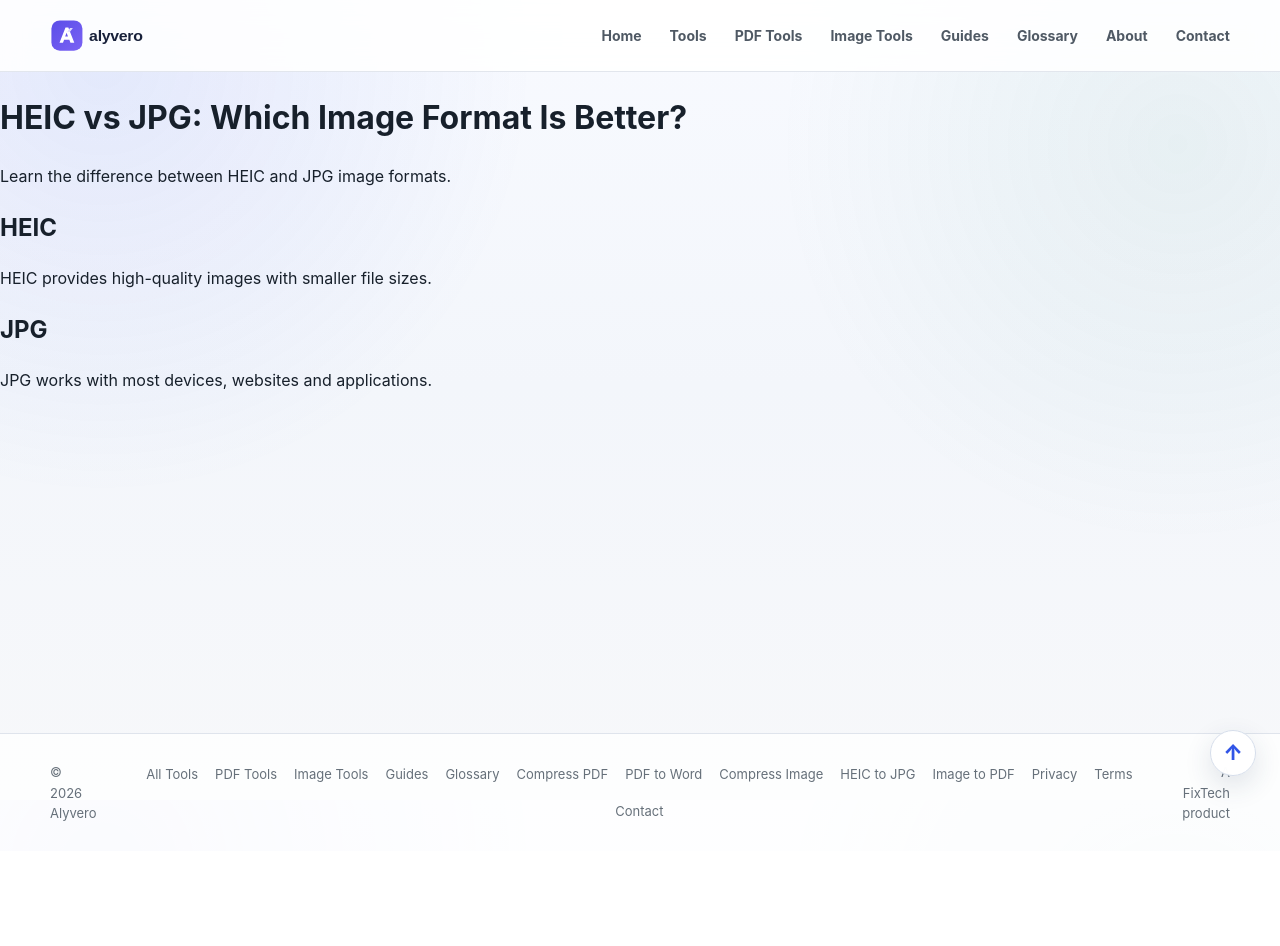
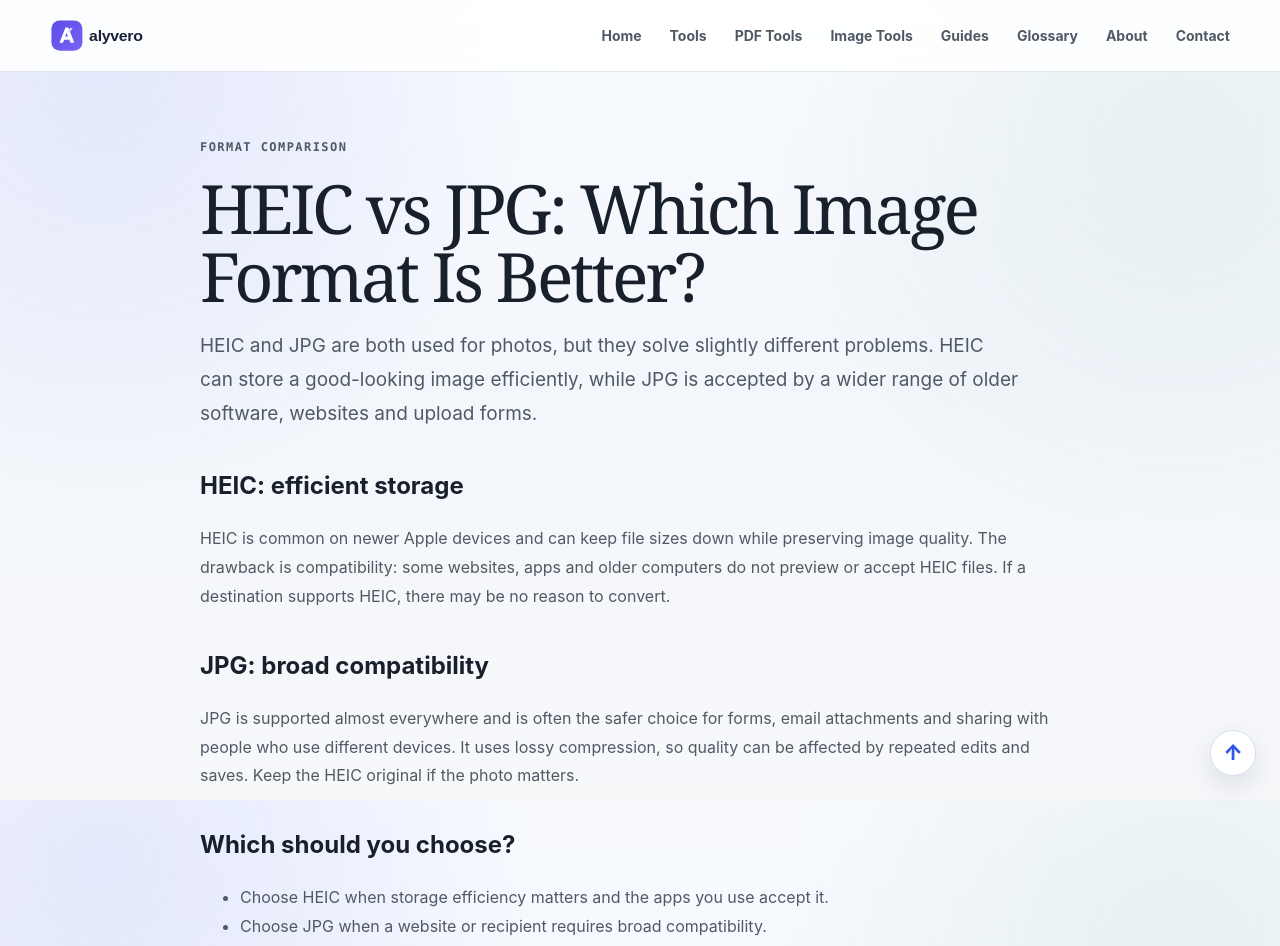
Before and after one commit to rindodi/alyvero, a Next.js app: page /heic-vs-jpg in a window 1280 px wide. Shown: the top 946 px of the page. Before the commit the page ends 851 px from the top, so only its background shows below. Built offline with nearby package versions, Linux system fonts and the light colour scheme.

Commit message:
Add canonical and useful HEIC versus JPG comparison

```diff
--- a/app/heic-vs-jpg/page.tsx
+++ b/app/heic-vs-jpg/page.tsx
@@ -1,29 +1,53 @@
 import type { Metadata } from "next";
+import Link from "next/link";
 
 export const metadata: Metadata = {
-  title: "HEIC vs JPG: Which Image Format Is Better?",
-  description: "Compare HEIC and JPG image formats.",
+  title: "HEIC vs JPG: Differences, File Size and Compatibility | Alyvero",
+  description:
+    "Compare HEIC and JPG for photo quality, storage and compatibility, and learn when converting an iPhone photo to JPG makes sense.",
+  alternates: { canonical: "/heic-vs-jpg" },
 };
 
 export default function Page() {
   return (
-    <main>
+    <main className="container content-page">
+      <p className="eyebrow">Format comparison</p>
       <h1>HEIC vs JPG: Which Image Format Is Better?</h1>
-
-      <p>
-        Learn the difference between HEIC and JPG image formats.
+      <p className="lead">
+        HEIC and JPG are both used for photos, but they solve slightly different
+        problems. HEIC can store a good-looking image efficiently, while JPG is
+        accepted by a wider range of older software, websites and upload forms.
       </p>
 
-      <h2>HEIC</h2>
-
+      <h2>HEIC: efficient storage</h2>
       <p>
-        HEIC provides high-quality images with smaller file sizes.
+        HEIC is common on newer Apple devices and can keep file sizes down while
+        preserving image quality. The drawback is compatibility: some websites,
+        apps and older computers do not preview or accept HEIC files. If a
+        destination supports HEIC, there may be no reason to convert.
       </p>
 
-      <h2>JPG</h2>
+      <h2>JPG: broad compatibility</h2>
+      <p>
+        JPG is supported almost everywhere and is often the safer choice for
+        forms, email attachments and sharing with people who use different
+        devices. It uses lossy compression, so quality can be affected by
+        repeated edits and saves. Keep the HEIC original if the photo matters.
+      </p>
 
+      <h2>Which should you choose?</h2>
+      <ul>
+        <li>Choose HEIC when storage efficiency matters and the apps you use accept it.</li>
+        <li>Choose JPG when a website or recipient requires broad compatibility.</li>
+        <li>Keep an original copy before converting or editing important photos.</li>
+      </ul>
+
+      <h2>Convert only when needed</h2>
       <p>
-        JPG works with most devices, websites and applications.
+        If an upload rejects your iPhone photo, use Alyvero's
+        <Link href="/heic-to-jpg"> HEIC to JPG converter</Link>, then open the
+        downloaded file to check it before submitting. If the JPG is still too
+        large, use <Link href="/compress-image">Compress Image</Link>.
       </p>
     </main>
   );
```
